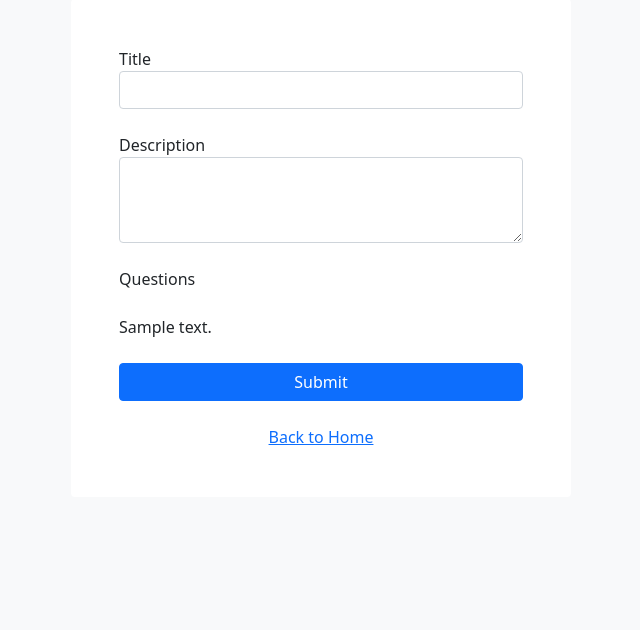
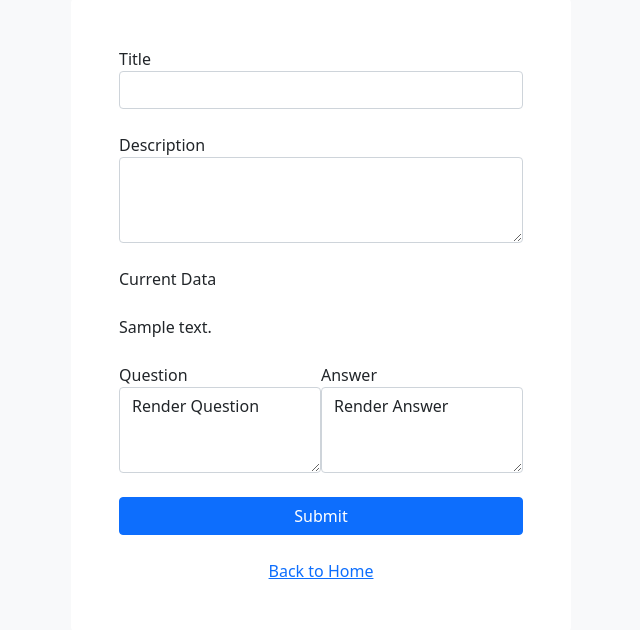
Before and after one commit to sging04/FinalProject, a Flask app: template app/templates/create_pt2.html in a window 1280 px wide. Shown: the part 105-735 px from the top of the page, without its empty margins (319-959 px from the left). Run offline with Flask 2, Linux system fonts and the light colour scheme; the template is opened without the code that fills it: most values are stand-ins (such as "Sample title", 1, 10 or a date in 2020).

Commit message:
added text box for answer/questiong

```diff
--- a/app/templates/create_pt2.html
+++ b/app/templates/create_pt2.html
@@ -12,9 +12,20 @@
 		  		<br>
         		<textarea class ="form-control" type="textarea" rows="3"></textarea>
         	</div>
-			<label for="">Questions</label>
+			<label for="">Current Data</label>
 			{{ content }}
+			<div class="d-flex align-items-center">
+				<div>
+					<label for="">Question</label>
+					<textarea class="form-control" type="textarea" rows="3" >Render Question</textarea>
+				</div>
+				<div>
+					<label for="">Answer</label>
+					<textarea class="form-control" type="textarea" rows="3">Render Answer</textarea>
+				</div>
+		 	</div>
         	<input class="btn btn-primary" type="submit" name="sub1" value="Submit">
+
         	<div class="d-flex justify-content-center" style="grid-gap: 12px;">
           		<a href="/home">Back to Home</a>
         	</div>
```
